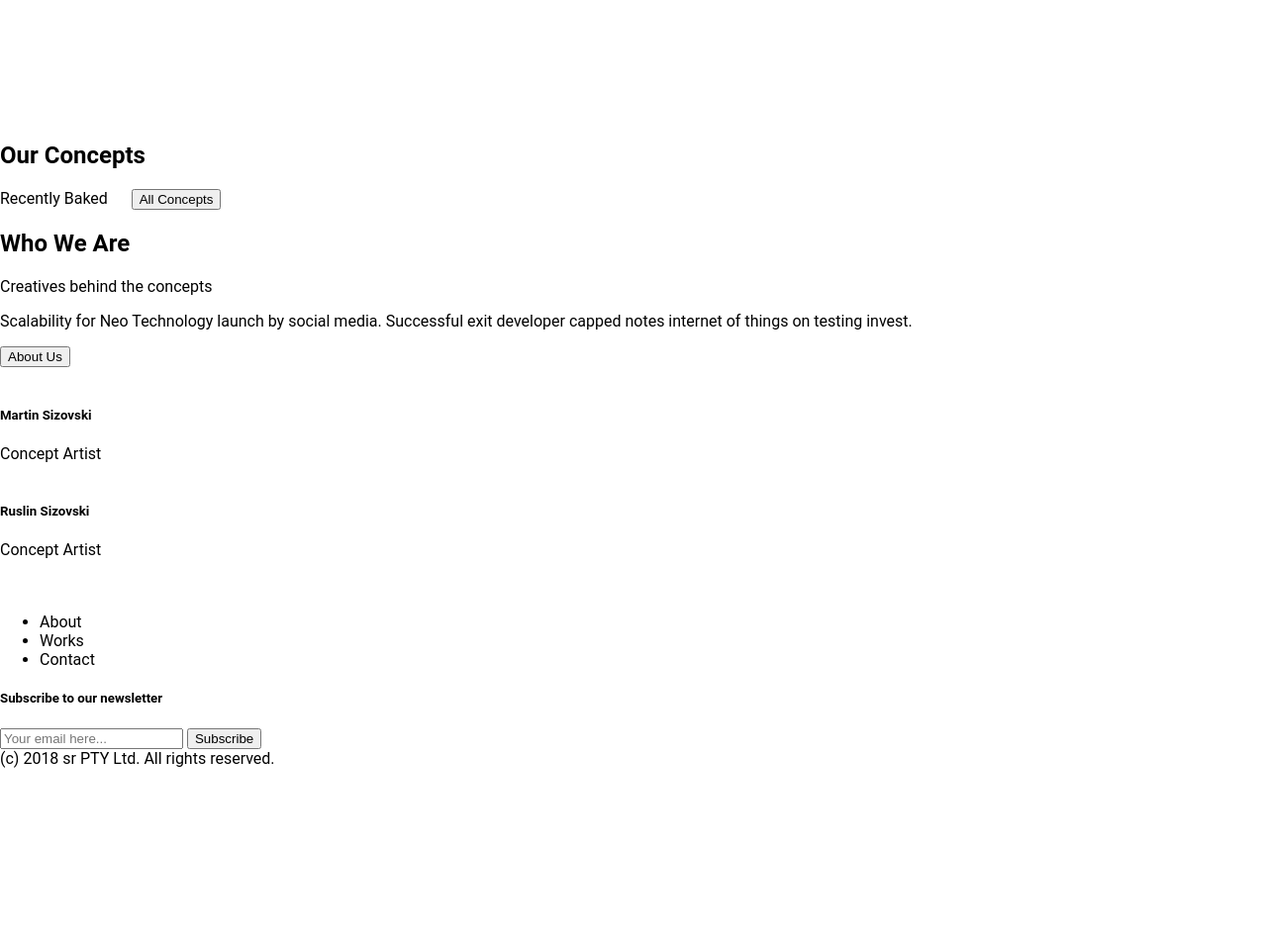
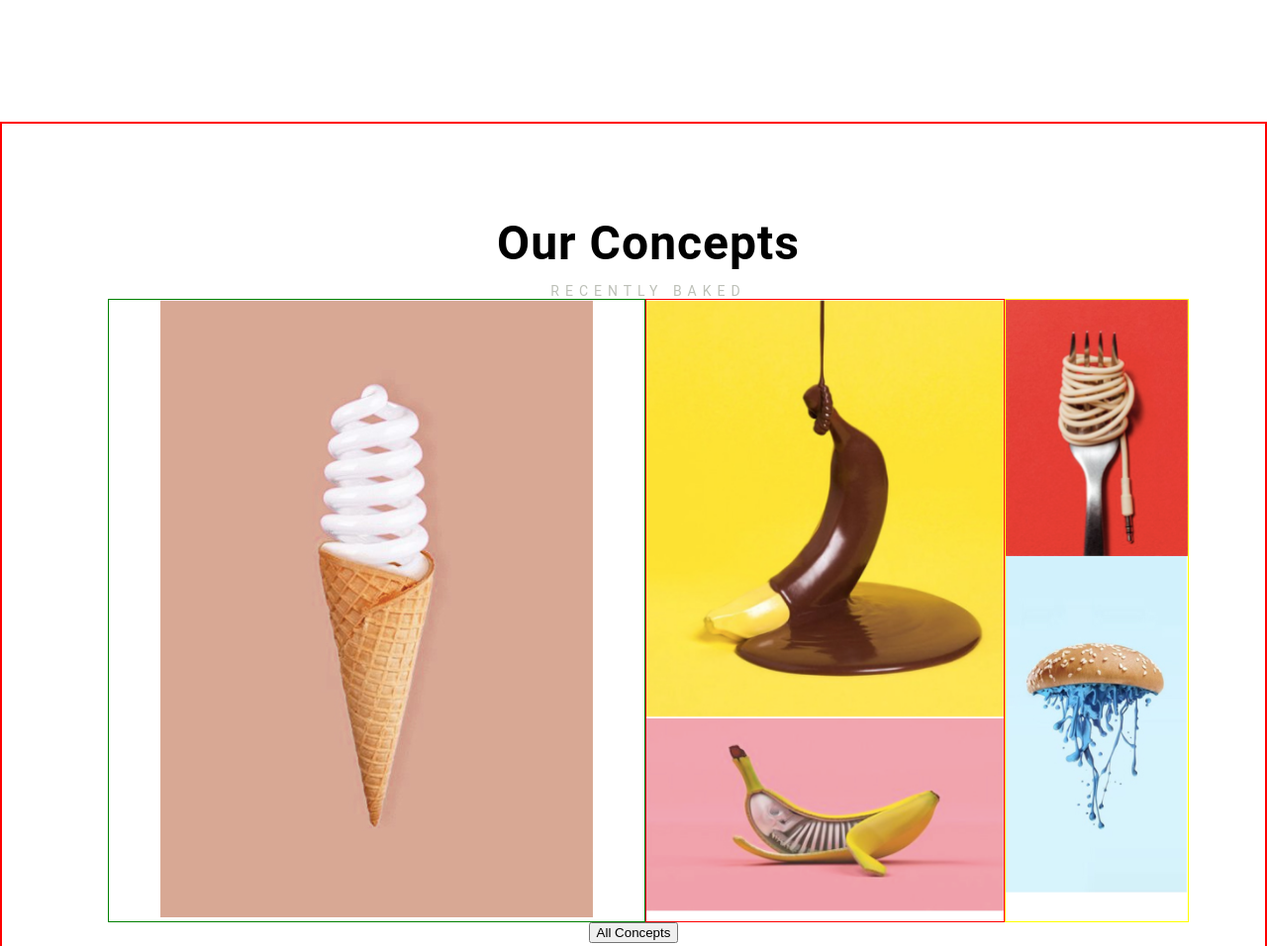
Before and after one commit to talihomz/Creative-Design-Agency, a website: page src/index.html in a window 1280 px wide and 2331 px high. Shown: the part 720-1676 px from the top of the page at 99% size. Drawn offline with nearby package versions, Linux system fonts and the light colour scheme; files that its build step writes are made by us from their sources.

Commit message:
Added concept images

```diff
--- a/src/index.html
+++ b/src/index.html
@@ -31,13 +31,24 @@
   </section>
 
   <section id="concepts">
-    <h2>Our Concepts</h2>
-    <span>Recently Baked</span>
-    <img src="" alt="">
-    <img src="" alt="">
-    <img src="" alt="">
-    <img src="" alt="">
-    <img src="" alt="">
+    <div class="container">
+        <h2>Our Concepts</h2>
+        <span>Recently Baked</span>
+        <div class="images">
+          <div class="col-1">
+            <img src="images/img_concept_1.png" alt="">
+          </div>
+          <div class="col-2">
+            <img src="images/img_concept_2.png" alt="">
+            <img src="images/img_concept_3.png" alt="">
+          </div>
+          <div class="col-3">
+            <img src="images/img_concept_4.png" alt="">
+            <img src="images/img_concept_5.png" alt="">
+          </div>
+        </div>
+    </div>
+
     <button>All Concepts</button>
   </section>
 
--- a/src/scss/main.scss
+++ b/src/scss/main.scss
@@ -1,3 +1,5 @@
+$light-grey: #bdc0b8;
+
 // Sava said we call this general stuff
 body, html {
   height: 100%;
@@ -108,3 +110,48 @@ nav {
     margin: 0 0 64px;
   }
 }
+
+/* Concepts */
+#concepts{
+  border: 2px solid red;
+  padding: 92px;
+  text-align: center;
+
+  h2 {
+    margin: 0;
+    margin-bottom: 12px;
+    font-size: 48px;
+    letter-spacing: 1px;
+  }
+
+  span {
+    display: block;
+    text-transform: uppercase;
+    font-size: 14px;
+    color: $light-grey;
+    letter-spacing: 6px;
+  }
+
+  .images {
+    display: flex;
+
+    .col-1 {
+      flex: 3;
+      border: 1px solid green;
+    }
+
+    .col-2 {
+      display: flex;
+      flex-direction: column;
+      flex: 2;
+      border: 1px solid red;
+    }
+
+    .col-3 {
+      display: flex;
+      flex-direction: column;
+      flex: 1;
+      border: 1px solid yellow;
+    }
+  }
+}
```
Also changed, not shown: src/images/img_about_1.png (added), src/images/img_about_2.png (added), src/images/img_about_3.png (added), src/images/img_baloon.png (added), src/images/img_concept_1.png (added), src/images/img_concept_2.png (added), src/images/img_concept_3.png (added), src/images/img_concept_4.png (added), src/images/img_concept_5.png (added), 1 other file.
